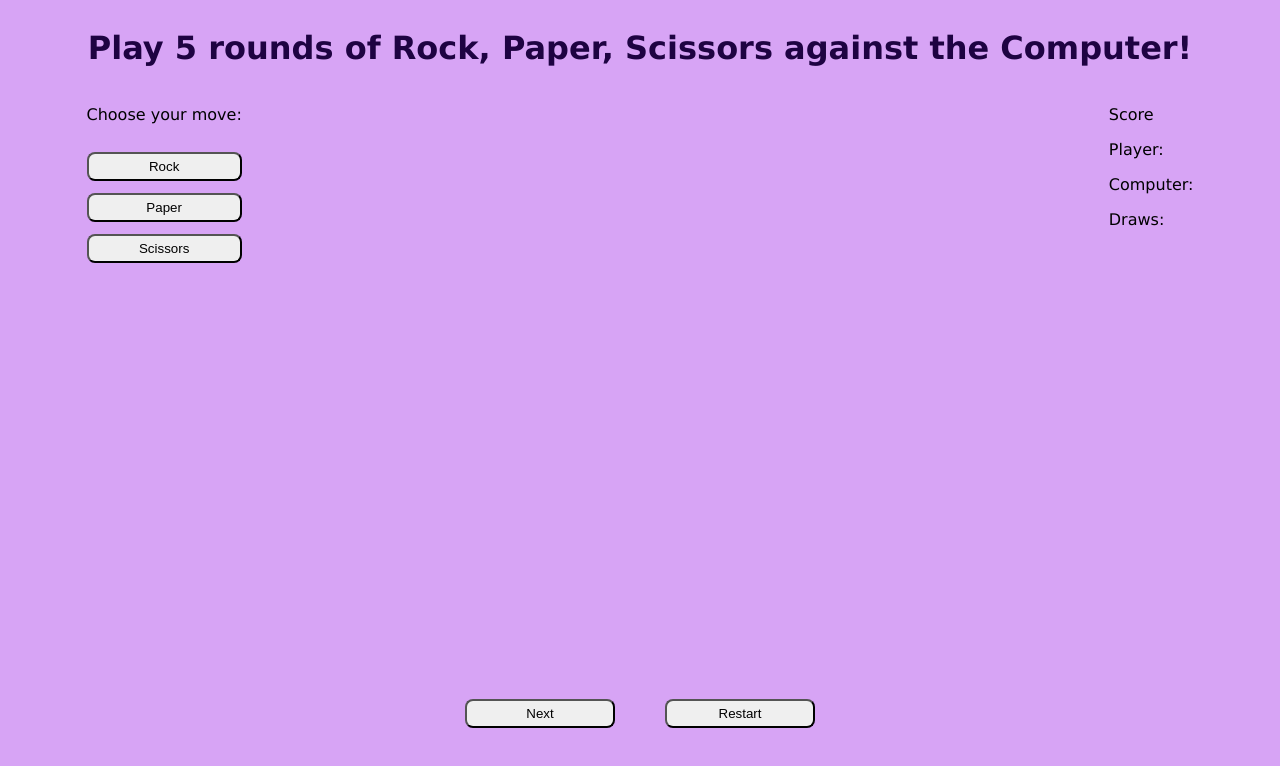
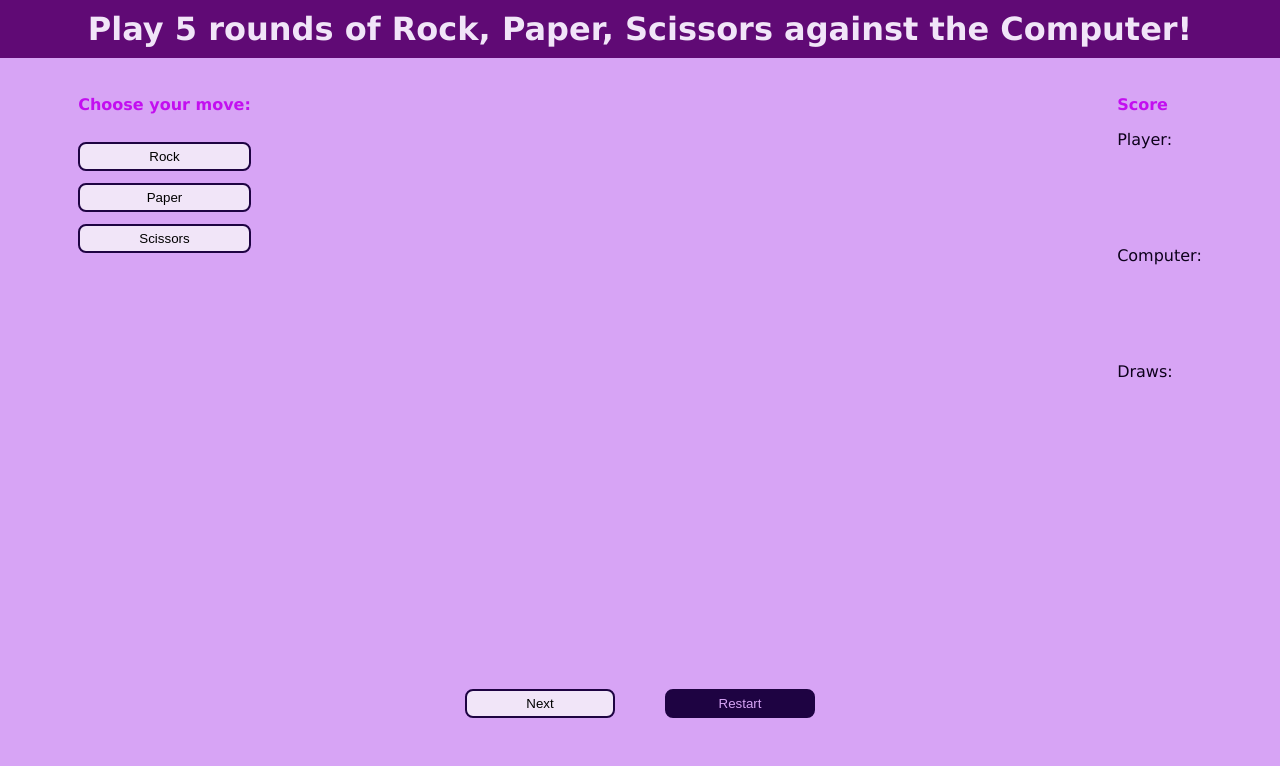
Before and after one commit to LeimTheLion/JanKenPon, a plain HTML site: page index.html in a window 1280 px wide. Drawn offline with Linux system fonts and the light colour scheme.

Commit message:
Finished

```diff
--- a/index.html
+++ b/index.html
@@ -14,14 +14,15 @@
     <h1>Play 5 rounds of Rock, Paper, Scissors against the Computer!</h1>
     <div class="mainArea">
         <div class="left">
-            <p>Choose your move:</p>
+            <p class="choose">Choose your move:</p>
             <button class="rock">Rock</button>
             <button class="paper">Paper</button>
             <button class="scissors">Scissors</button>
         </div>
         <div class="toCancel">
         </div>
-        <div class="score">Score
+        <div class="score">
+            <div class="scoreTitle">Score</div>
             <p class="playerScore">Player:</p>
             <p class="pcScore">Computer:</p>
             <p class="draws">Draws:</p>
--- a/script.js
+++ b/script.js
@@ -6,6 +6,7 @@ let playerSelection;
 
 const plpcChoices = document.querySelector('.toCancel');
 const bothChoices = document.createElement('p');
+bothChoices.style.fontWeight = 700;
 plpcChoices.appendChild(bothChoices);
 
 const matchResults = document.querySelector('.toCancel');
@@ -14,14 +15,17 @@ matchResults.appendChild(results);
 
 const playerScore = document.querySelector('.playerScore');
 const newPScore = document.createElement('p');
+newPScore.style.fontWeight = 700;
 playerScore.appendChild(newPScore);
 
 const pcScore = document.querySelector('.pcScore');
 const newCScore = document.createElement('p');
+newCScore.style.fontWeight = 700;
 pcScore.appendChild(newCScore);
 
 const drawsWin = document.querySelector('.draws');
 const drawsNo = document.createElement('p');
+drawsNo.style.fontWeight = 700;
 drawsWin.appendChild(drawsNo);
 
 function pcPlay() {
@@ -157,6 +161,8 @@ function roundFive() {
         const fifthRound = document.querySelector('.fifthRound');
         const end = document.createElement('p');
         fifthRound.appendChild(end);
+        end.style.fontWeight = 700;
+        end.style.fontSize = '32px';
         document.querySelector('.next').disabled = true;
         if (pcWin > playerWin) {
             end.textContent = "The computer won. You can do better next time!";
--- a/style.css
+++ b/style.css
@@ -3,12 +3,17 @@ body {
     display: flex;
     flex-direction: column;
     background-color: rgb(215, 164, 245);
+    margin: 0px;
+    color:rgb(13, 1, 27)
 }
 
 h1 {
     display: flex;
     justify-content: center;
-    color: rgb(30, 3, 66);
+    color: rgb(241, 229, 248);
+    background-color:rgb(96, 10, 117);
+    padding: 10px;
+    margin-top: 0px;
 }
 
 .mainArea {
@@ -47,8 +52,28 @@ h1 {
 button {
     padding: 5px;
     border-radius: 8px;
+    border: 2px solid rgb(30, 3, 66);
+    background-color:rgb(241, 229, 248);
 }
 
 .next, .restart {
     width: 150px;
 }
+
+.restart {
+    background-color: rgb(30, 3, 66);
+    color:rgb(215, 164, 245)
+}
+
+.toCancel {
+    color: rgb(13, 1, 27);
+}
+
+.choose, .scoreTitle {
+    font-weight: 700;
+    color:rgb(195, 15, 240);
+}
+
+.playerScore, .pcScore, .draws {
+    height: 100px;
+}
```
